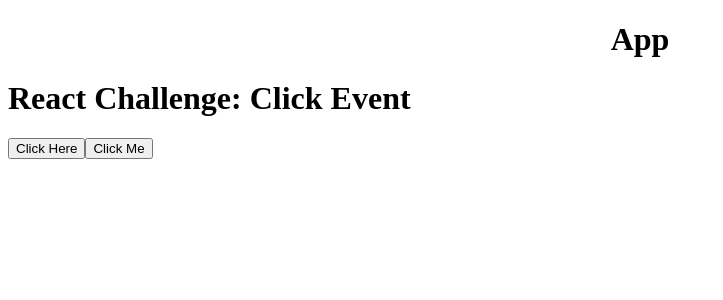
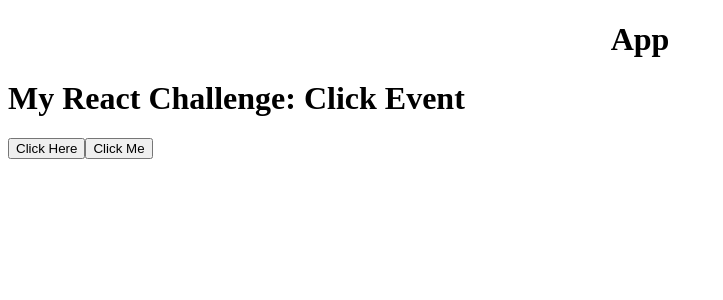
Before and after one commit to hmfaaiz/react_challenge, a React (Create React App) app: page / in a window 1280 px wide. Shown: the top 300 px of the page, without its empty margins (0-723 px from the left). Built offline with nearby package versions, Linux system fonts and the light colour scheme.

Commit message:
UseState

```diff
--- a/src/components/clickEvent.js
+++ b/src/components/clickEvent.js
@@ -1,18 +1,23 @@
-import React from 'react'
+import React, { useState } from 'react'
 
 function ClickEvent() {
-    let course = "React Challenge"
+    const [mycourse, setMycourse] = useState("My React Challenge");
+    //let course = "React Challenge"
     const click = () => {
-        course="React"
-        alert(course)
+        //course="React"
+        // alert(course)
+        setMycourse("React")
+
+        alert("Your sate is changing")
     }
     return (
         <div>
-            <h1>{course}: Click Event</h1>
+            <h1>{mycourse}: Click Event</h1>
             <button onClick={click}>Click Here</button>
             <button onClick={() => { alert("Hello") }}>Click Me</button>
         </div>
     )
 }
 
+
 export default ClickEvent;
```
